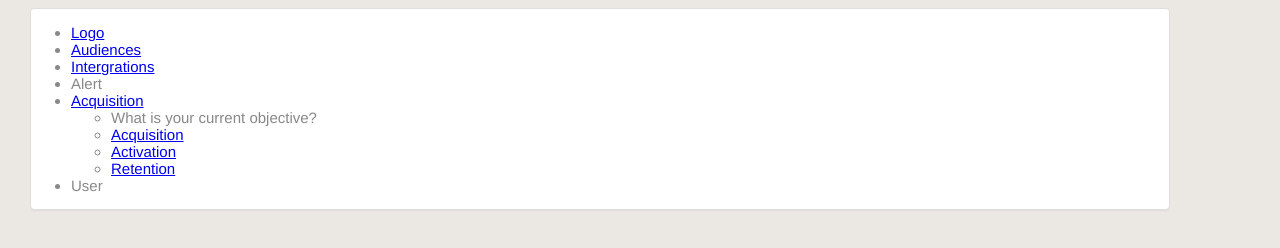
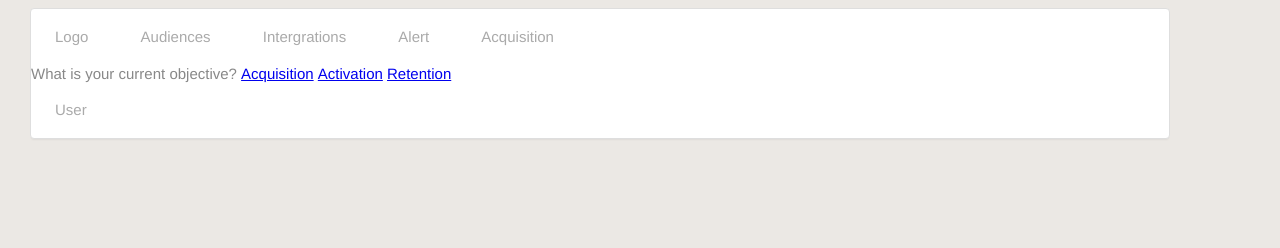
Before and after one commit to Andreamsofcake/drop-down, a plain HTML site: page index.html in a window 1280 px wide. Drawn offline with Linux system fonts and the light colour scheme.

Commit message:
added some css

```diff
--- a/main.css
+++ b/main.css
@@ -17,3 +17,21 @@ body {
   font-weight: 300;
   font-size: 15px;
 }
+
+nav ul {
+  margin: 0;
+  padding: 0;
+}
+
+  nav ul li {
+    display: inline-block;
+    list-style-type: none;
+  }
+
+  nav > ul > li > a {
+      color: #aaa;
+      display: block;
+      line-height: 56px;
+      padding: 0 24px;
+      text-decoration: none;
+    }
```
